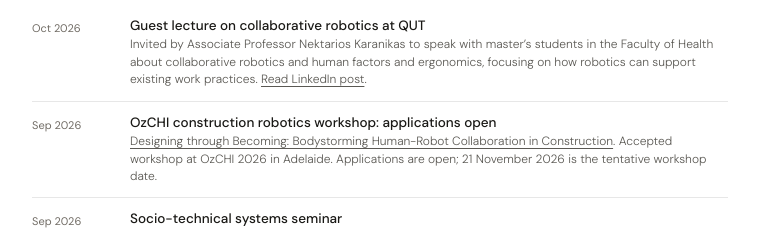
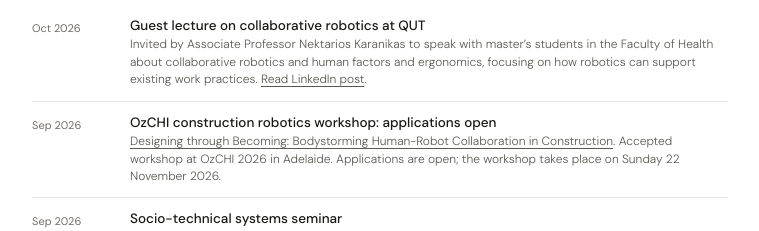
Before and after one commit to jaspervermeulen1/research, a plain HTML site: page index.html in a window 1280 px wide. Shown: the part 1320-1551 px from the top of the page, without its empty margins (260-1019 px from the left). Drawn offline with Linux system fonts and the light colour scheme.

Commit message:
Correct homepage OzCHI workshop date to Sunday 22 November 2026

```diff
--- a/index.html
+++ b/index.html
@@ -118,7 +118,7 @@
         <p class="section-label">News</p>
         <div class="news-list">
 <div class="news-item"><span class="item-year">Oct 2026</span><div class="item-body"><p class="item-title">Guest lecture on collaborative robotics at QUT</p><p class="item-desc">Invited by Associate Professor Nektarios Karanikas to speak with master’s students in the Faculty of Health about collaborative robotics and human factors and ergonomics, focusing on how robotics can support existing work practices. <a href="https://www.linkedin.com/feed/update/urn:li:activity:7518185954159824897/" target="_blank" rel="noopener">Read LinkedIn post</a>.</p></div></div>
-<div class="news-item"><span class="item-year">Sep 2026</span><div class="item-body"><p class="item-title">OzCHI construction robotics workshop: applications open</p><p class="item-desc"><a href="ozchi-2026/">Designing through Becoming: Bodystorming Human-Robot Collaboration in Construction</a>. Accepted workshop at OzCHI 2026 in Adelaide. Applications are open; 21 November 2026 is the tentative workshop date.</p></div></div>
+<div class="news-item"><span class="item-year">Sep 2026</span><div class="item-body"><p class="item-title">OzCHI construction robotics workshop: applications open</p><p class="item-desc"><a href="ozchi-2026/">Designing through Becoming: Bodystorming Human-Robot Collaboration in Construction</a>. Accepted workshop at OzCHI 2026 in Adelaide. Applications are open; the workshop takes place on Sunday 22 November 2026.</p></div></div>
 <div class="news-item"><span class="item-year">Sep 2026</span><div class="item-body"><p class="item-title">Socio-technical systems seminar</p><p class="item-desc"><a href="talks.html">Designing Socio-Technical Systems, and what that really means</a>. Australian Cobotics Centre public seminar with Dr Amir Asadi, 14 September 2026.</p></div></div>
 <div class="news-item"><span class="item-year">Sep 2026</span><div class="item-body"><p class="item-title">Robots in the Wild: From the Café to the Operating Table</p><p class="item-desc">Invited presentation at the University of Tokyo with Dr Waki Kamino, bringing robot-assisted surgery into conversation with her research on robots in everyday settings.</p></div></div>
 <div class="news-item"><span class="item-year">Aug 2026</span><div class="item-body"><p class="item-title">Hands-on STGT tutorial at IEEE RO-MAN</p><p class="item-desc">Half-day tutorial at IEEE RO-MAN 2026 in Kitakyushu, Japan, with Prof. Rashina Hoda joining remotely for Q&amp;A. I also served as a student volunteer throughout the conference.</p></div></div>
```
